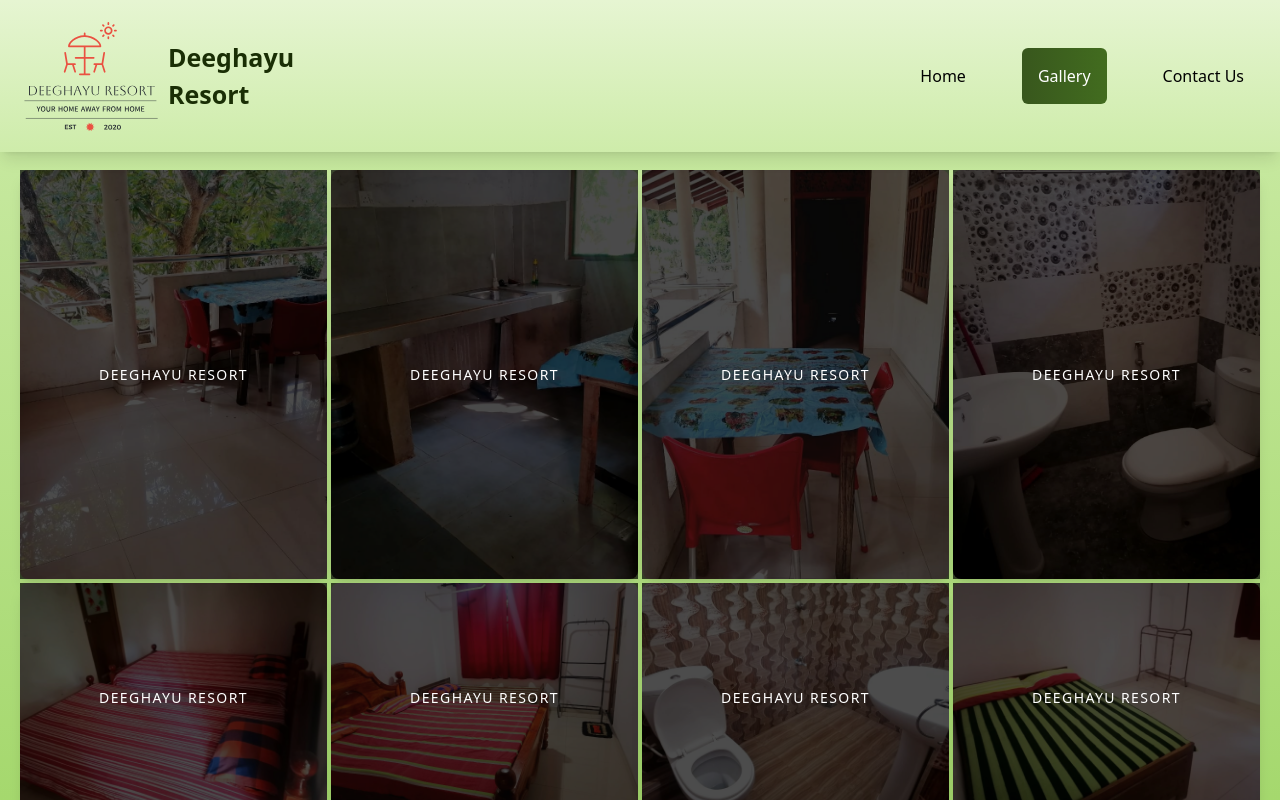
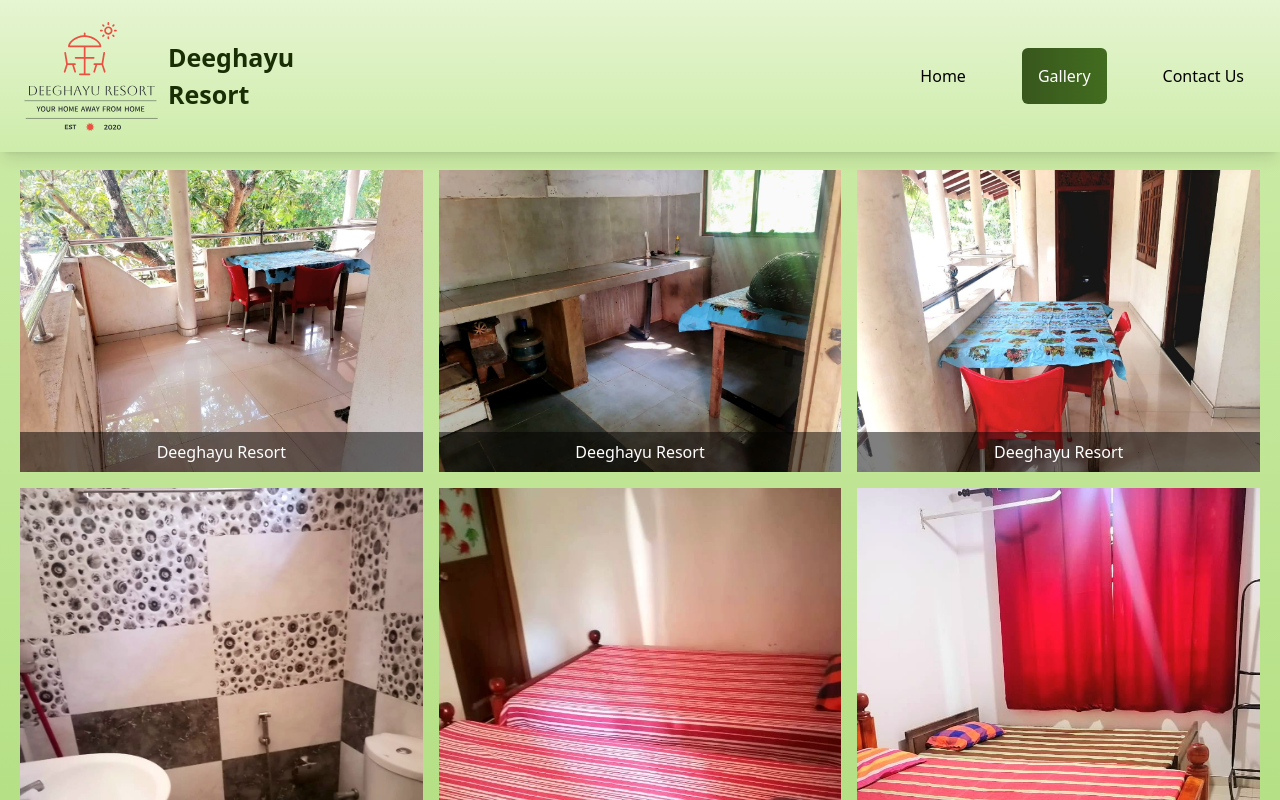
Before and after one commit to RVPSA/home-web-app, a React (Vite) app: page /#/gallery in a window 1280 px wide. Shown: the top 800 px of the page. Built offline with nearby package versions, Linux system fonts and the light colour scheme.

Commit message:
Made gallery page and picture card component using framer motion

```diff
--- /dev/null
+++ b/src/components/PictureCard.tsx
@@ -0,0 +1,38 @@
+import { motion } from "motion/react";
+
+type PictureCardProps = {
+  pictureURL: string;
+  pictureAlt: string;
+  pictureDescription: string;
+};
+const PictureCard = (prop: PictureCardProps) => {
+  return (
+    <>
+      <motion.div
+        initial={{ opacity: 0, scale: 0 }}
+        animate={{ opacity: 1, scale: 1 }}
+        whileHover={{
+          scale: [null, 1.05, 1.05],
+          transition: {
+            duration: 0.5,
+            times: [0, 0.6, 1],
+            ease: ["easeInOut", "easeOut"],
+          },
+        }}
+        transition={{ duration: 1 }}
+        className="w-full h-full relative"
+      >
+        <img
+          src={prop.pictureURL}
+          alt={prop.pictureAlt}
+          className="w-full h-full object-cover"
+        />
+        <div className="absolute z-10 bottom-0 left-0 w-full h-10 bg-black/50 text-white flex items-center justify-center">
+          {prop.pictureDescription}
+        </div>
+      </motion.div>
+    </>
+  );
+};
+
+export default PictureCard;
--- a/src/pages/Gallery.tsx
+++ b/src/pages/Gallery.tsx
@@ -1,29 +1,32 @@
 import { homePic } from "../assets";
+import PictureCard from "../components/PictureCard";
+
 const Gallery = () => {
   return (
-    <div>
-      <div className="grid sm:grid-cols-1 md:grid-cols-3 lg:grid-cols-4 gap-1 p-5">
-        {homePic.map((pic, index) => (
-          <div
-            className="relative hover:scale-105 rounded-lg transform transition-transform duration-300"
-            key={index}
-          >
-            <div className="absolute inset-0 z-10 flex hover:opacity-0">
-              <div className="absolute inset-0 bg-black opacity-70"></div>
-              <div className="mx-auto text-white z-10 self-center uppercase tracking-widest text-sm">
-                {pic.alt}
-              </div>
+    <>
+      <div className="grid grid-cols-12 gap-4 p-5">
+        {homePic.map((data, index) => {
+          return (
+            <div className="col-span-6 md:col-span-4 h-full" key={index}>
+              <PictureCard
+                pictureURL={data.picurl}
+                pictureAlt={data.alt}
+                pictureDescription={data.alt}
+              ></PictureCard>
             </div>
-
-            <img
-              src={pic.picurl}
-              alt={pic.alt}
-              className="object-cover w-full h-full rounded-lg shadow-lg "
-            />
-          </div>
-        ))}
+          );
+        })}
+        {/* <div className="col-span-6 md:col-span-4">
+          <img src={homeFull} alt="" className="w-full h-full object-fill" />
+        </div>
+        <div className="col-span-6 md:col-span-4">
+        <img src={homeFull} alt="" className="w-full h-full object-fill" />
+        </div>
+        <div className="col-span-6 md:col-span-4">
+        <img src={homeFull} alt="" className="w-full h-full object-fill" />
+        </div> */}
       </div>
-    </div>
+    </>
   );
 };
 
--- /dev/null
+++ b/src/pages/GalleryOld.tsx
@@ -0,0 +1,30 @@
+import { homePic } from "../assets";
+const Gallery = () => {
+  return (
+    <div>
+      <div className="grid sm:grid-cols-1 md:grid-cols-3 lg:grid-cols-4 gap-1 p-5">
+        {homePic.map((pic, index) => (
+          <div
+            className="relative hover:scale-105 rounded-lg transform transition-transform duration-300"
+            key={index}
+          >
+            <div className="absolute inset-0 z-10 flex hover:opacity-0">
+              <div className="absolute inset-0 bg-black opacity-70"></div>
+              <div className="mx-auto text-white z-10 self-center uppercase tracking-widest text-sm">
+                {pic.alt}
+              </div>
+            </div>
+
+            <img
+              src={pic.picurl}
+              alt={pic.alt}
+              className="object-cover w-full h-full rounded-lg shadow-lg "
+            />
+          </div>
+        ))}
+      </div>
+    </div>
+  );
+};
+
+export default Gallery;
```
